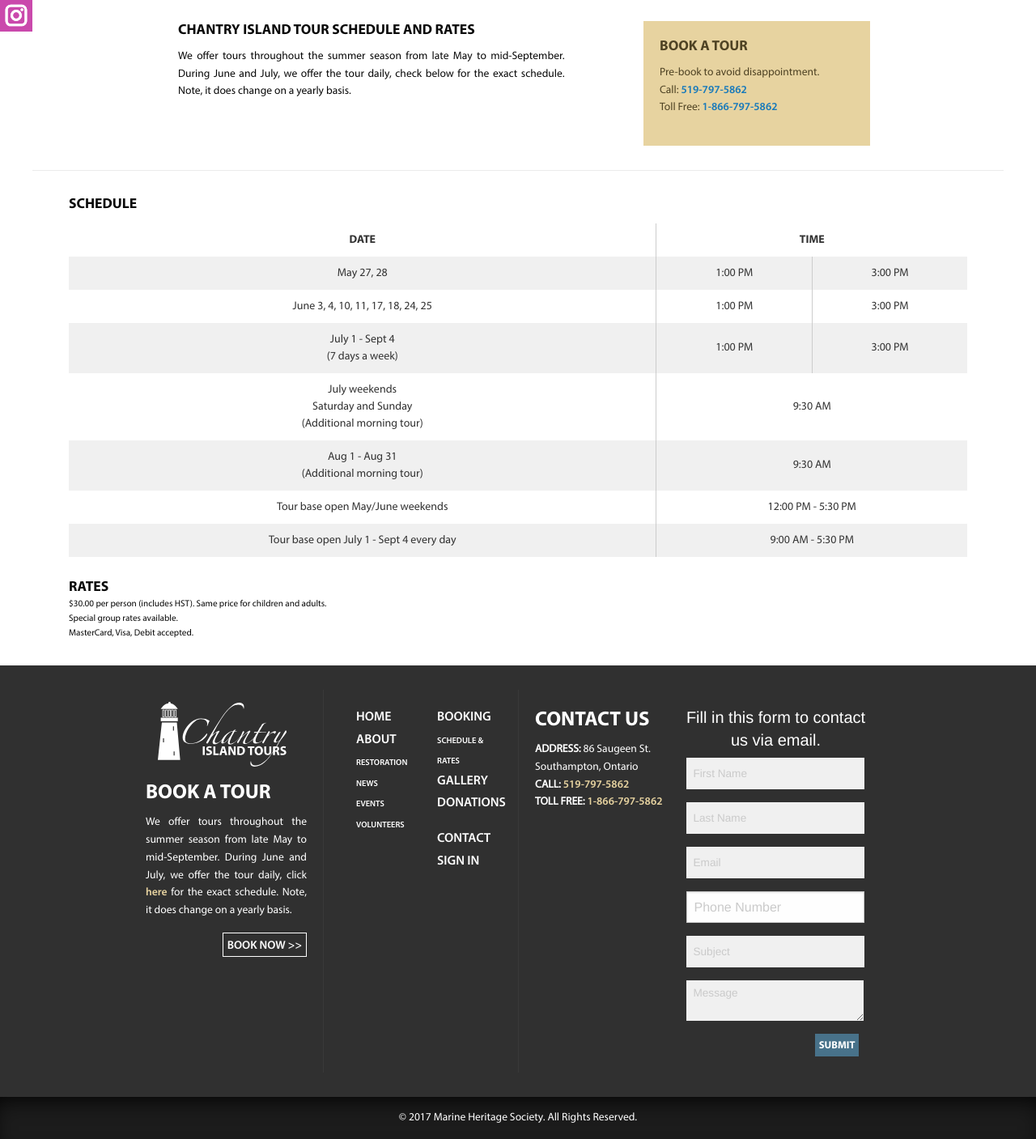
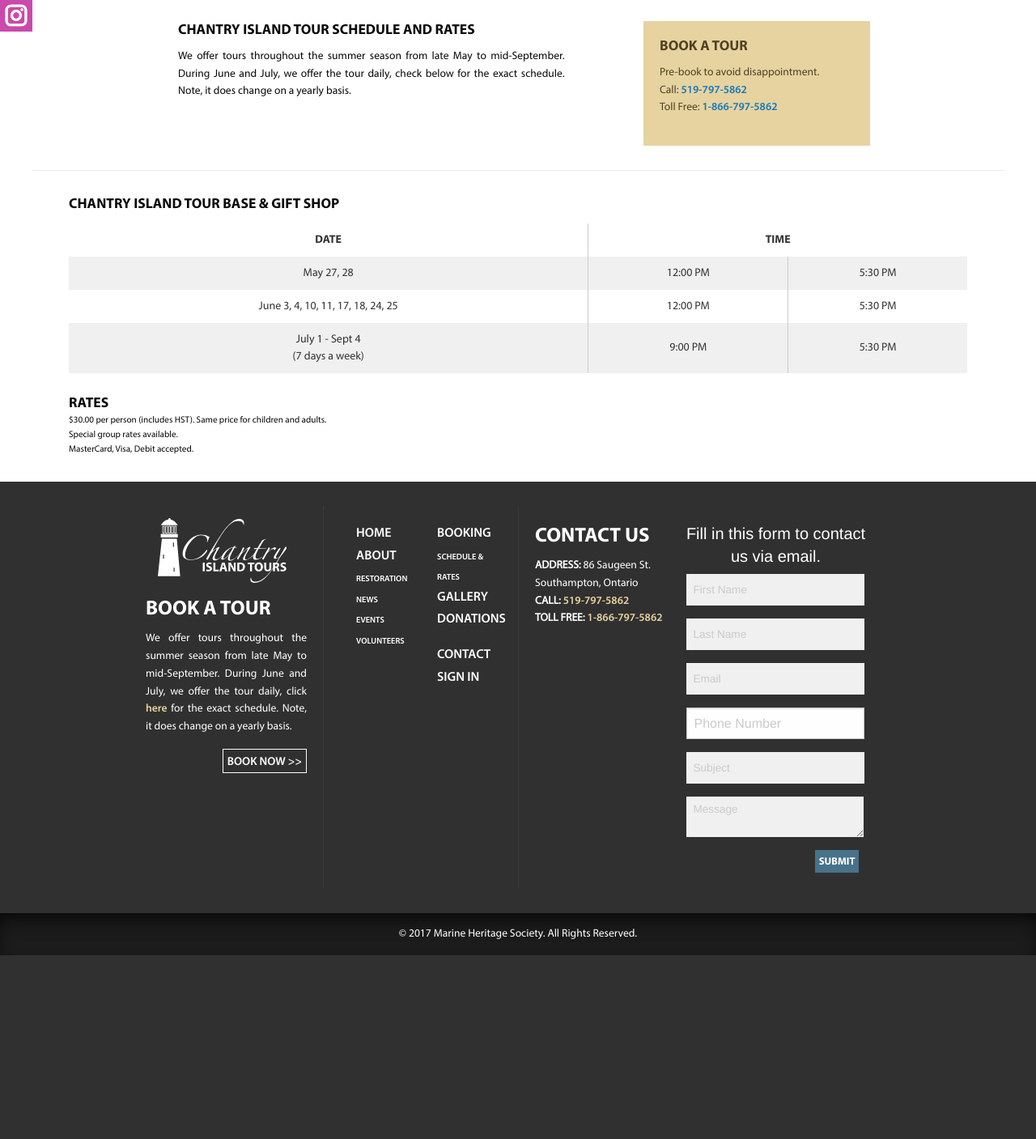
Before and after one commit to enwrshan590/ChantryIsland, a PHP site: page /schedule.php in a window 1280 px wide. Shown: the part 189-1596 px from the top of the page at 81% size. After the commit the page ends 1369 px from the top, so only its background shows below. Run offline with PHP 8.4, Linux system fonts and the light colour scheme.

Commit message:
schedule edits

```diff
--- a/schedule.php
+++ b/schedule.php
@@ -27,7 +27,7 @@
 
       <div class="row" id="schedSec">
         <div class="small-12 medium-12 large-12 columns">
-          <h3>Schedule</h3>
+          <h3>Chantry Island Tour Base & Gift Shop </h3>
           <table class="tg">
             <tr>
               <th class="tg-s6z2" id="dateTitle">DATE</th>
@@ -35,34 +35,18 @@
             </tr>
             <tr>
               <td class="tg-s6z2 borderClass row1">May 27, 28</td>
-              <td class="tg-s6z2 borderClass row1">1:00 PM</td>
-              <td class="tg-s6z2 row1">3:00 PM</td>
+              <td class="tg-s6z2 borderClass row1">12:00 PM</td>
+              <td class="tg-s6z2 row1">5:30 PM</td>
             </tr>
             <tr>
               <td class="tg-s6z2 borderClass row2">June 3, 4, 10, 11, 17, 18, 24, 25</td>
-              <td class="tg-s6z2 borderClass row2">1:00 PM</td>
-              <td class="tg-s6z2 row2">3:00 PM</td>
+              <td class="tg-s6z2 borderClass row2">12:00 PM</td>
+              <td class="tg-s6z2 row2">5:30 PM</td>
             </tr>
             <tr>
               <td class="tg-s6z2 borderClass row3">July 1 - Sept 4<br>(7 days a week)</td>
-              <td class="tg-s6z2 borderClass row3">1:00 PM</td>
-              <td class="tg-s6z2 row3">3:00 PM</td>
-            </tr>
-            <tr>
-              <td class="tg-s6z2 borderClass row4">July weekends<br>Saturday and Sunday<br>(Additional morning tour)</td>
-              <td class="tg-s6z2 row4" colspan="2">9:30 AM</td>
-            </tr>
-            <tr>
-              <td class="tg-s6z2 borderClass row5">Aug 1 - Aug 31<br>(Additional morning tour)</td>
-              <td class="tg-s6z2 row5" colspan="2">9:30 AM</td>
-            </tr>
-            <tr>
-              <td class="tg-s6z2 borderClass row6">Tour base open May/June weekends</td>
-              <td class="tg-s6z2 row6" colspan="2">12:00 PM - 5:30 PM</td>
-            </tr>
-            <tr>
-              <td class="tg-s6z2 borderClass row7">Tour base open July 1 - Sept 4 every day</td>
-              <td class="tg-s6z2 row7" colspan="2">9:00 AM - 5:30 PM</td>
+              <td class="tg-s6z2 borderClass row3">9:00 PM</td>
+              <td class="tg-s6z2 row3">5:30 PM</td>
             </tr>
           </table>
         </div>
```
